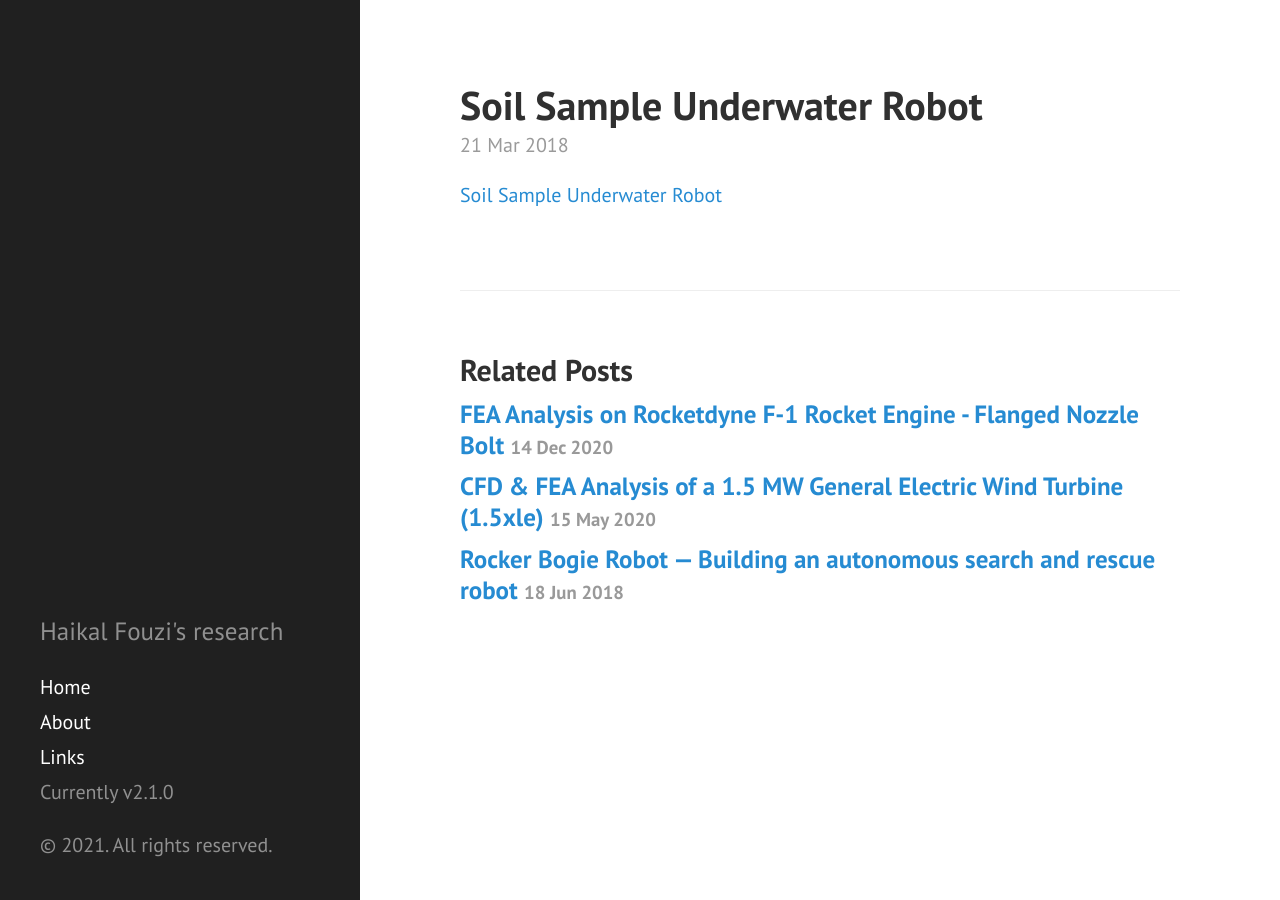
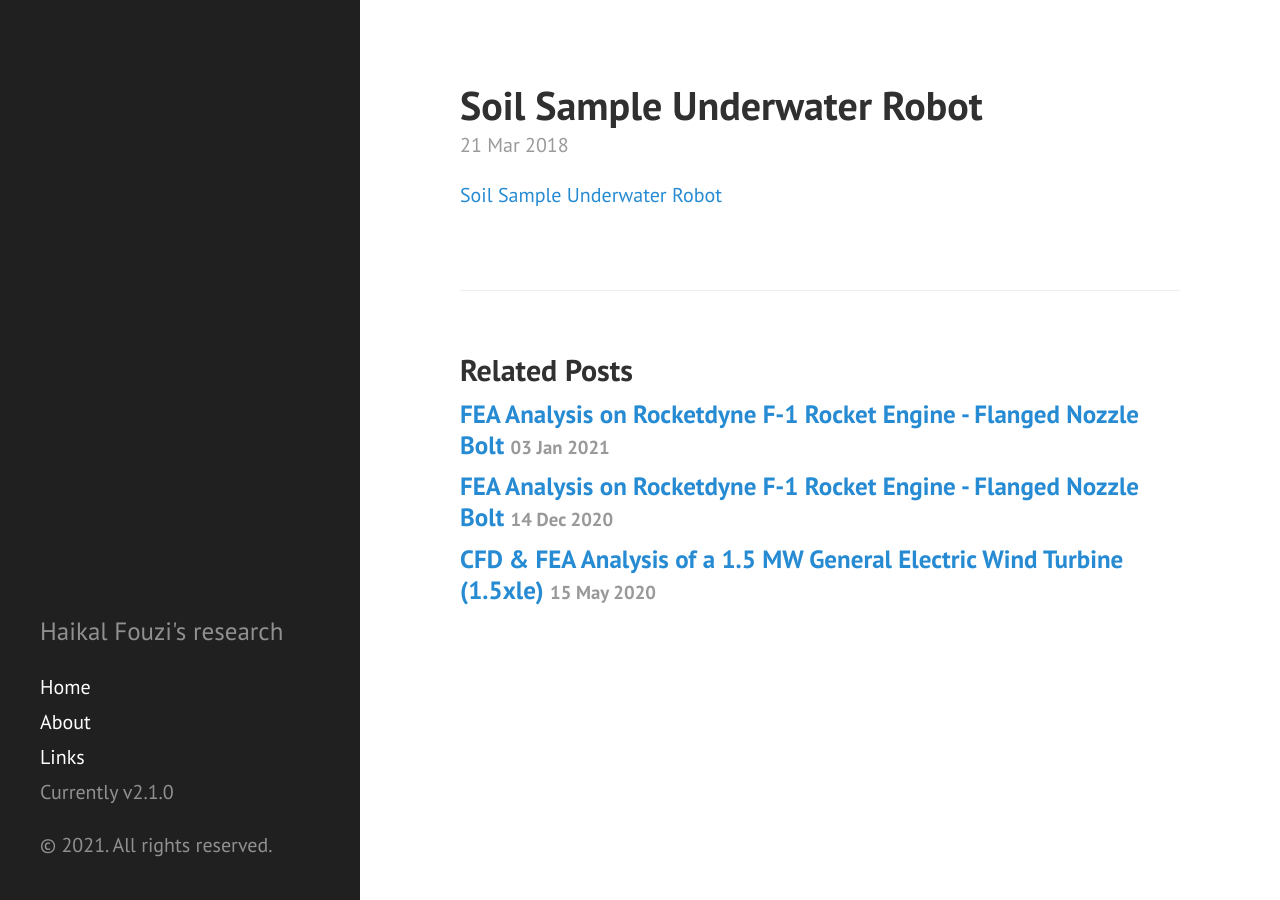
Before and after one commit to haikalfouzi/haikalfouzi.github.io, a Jekyll site: the page built from _posts/2018-03-21-Soil Sample Underwater Robot.md, in a window 1280 px wide. Built offline with Jekyll 4.4.1, drawn with Linux system fonts in a browser that asks for light colours.

Commit message:
New blog entry

```diff
--- /dev/null
+++ b/_posts/2021-01-03-CFD & FEA Analysis of Falcon 9 Grid Fin During Reentry Stage.md
@@ -0,0 +1,6 @@
+---
+layout: post
+title: FEA Analysis on Rocketdyne F-1 Rocket Engine - Flanged Nozzle Bolt
+---
+
+TBD.
```
Also changed, not shown: _posts/2020-12-14-Rocketdyne-F1-FEA.md (+4 -2 lines).
